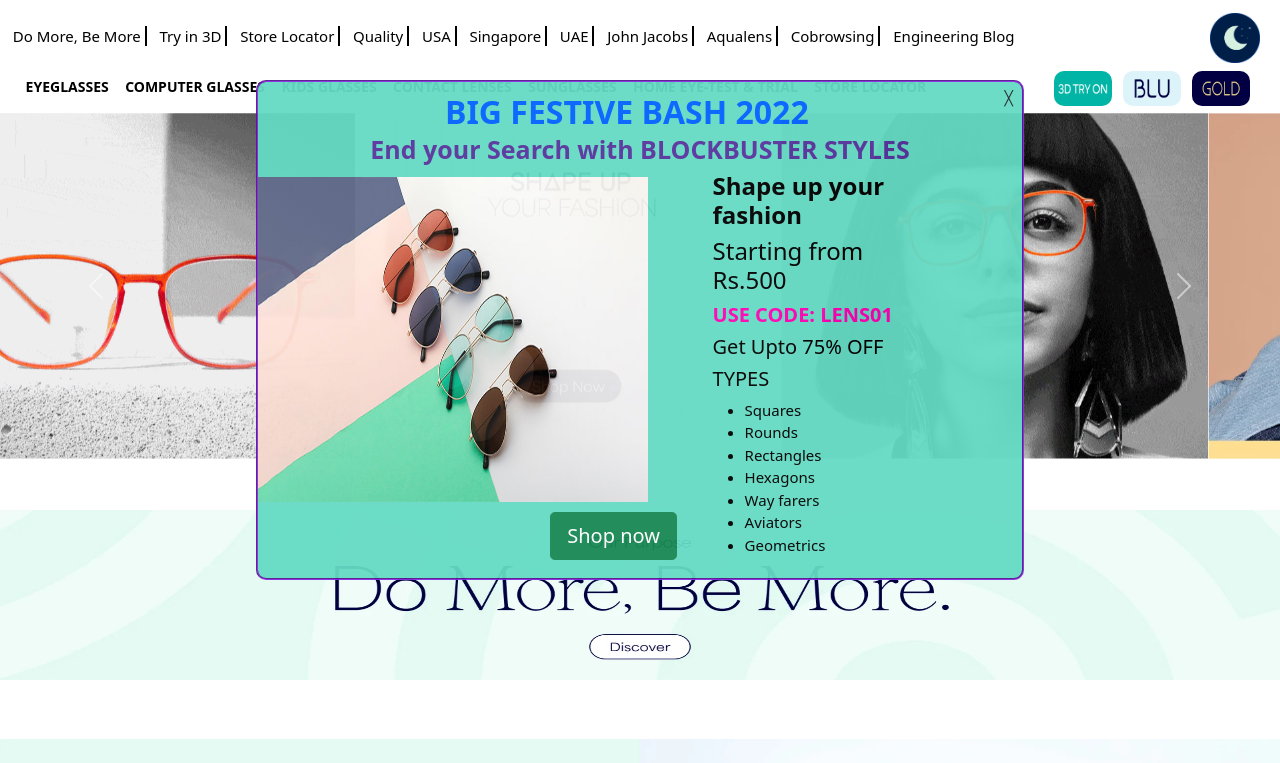
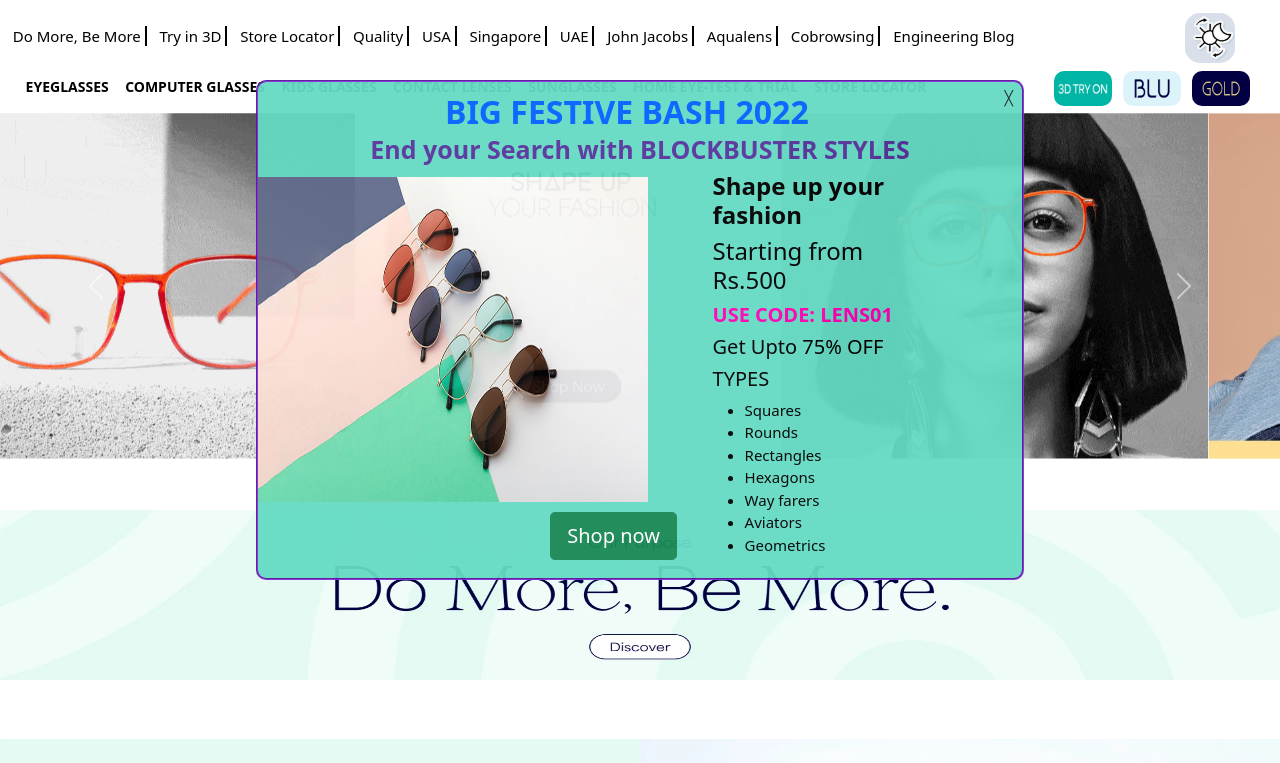
Before and after one commit to NSripriyadharshini/lightdarkmode, a plain HTML site: page index.html in a window 1280 px wide. Shown: the top 763 px of the page. Drawn offline with nearby package versions, Linux system fonts and the light colour scheme.

Commit message:
lightdarkmode

```diff
--- a/index.css
+++ b/index.css
@@ -15,7 +15,8 @@ header{
 #brand>img{
     height: 50px;
     width:50px;
-    margin-left: 15%;
+    margin-left: 13%;
+    border-radius:15px;
 }
 #coupon
 {
--- a/index.html
+++ b/index.html
@@ -21,7 +21,7 @@
                 <span class="slash">Aqualens   </span>
                 <span class="slash">Cobrowsing   </span>
                 <span class="splash">Engineering Blog</span>
-                <img src="images/li.png" alt="Dark and ligth mode" onClick="changeMode()"
+                <img src="images/li1.jpg" alt="Dark and ligth mode" onClick="changeMode()"
                 <div id="main">
                     <div id="coupon">
                         <button onClick="closeCoupon()" class="btn btn-sm" style="float:right">&#9587;</button>
```
Also changed, not shown: images/li1.jpg (added).
